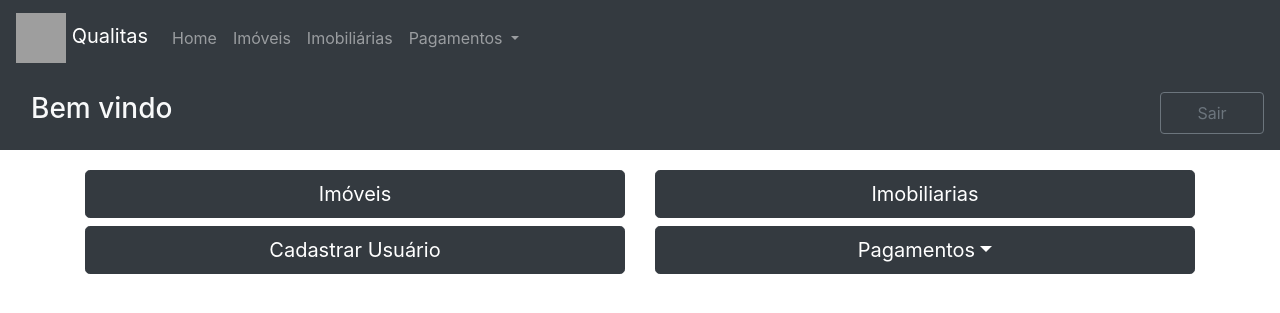
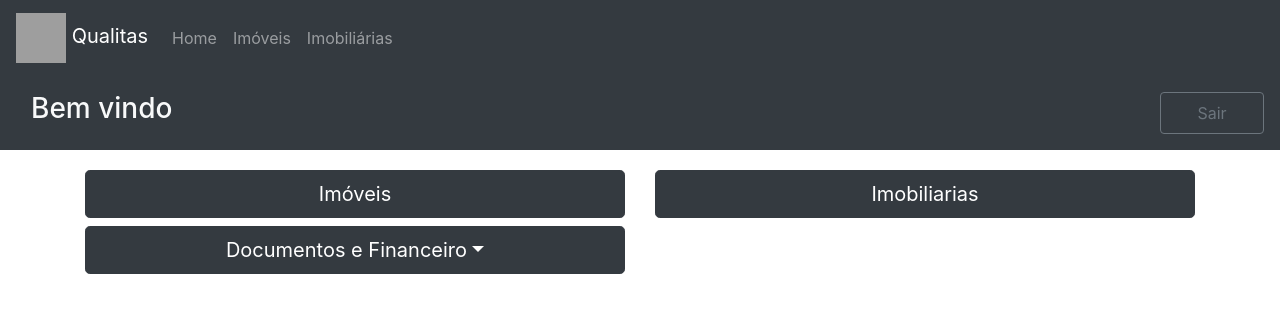
Before and after one commit to aylton-almeida/qualitas, a PHP site: page /pages/admin.php in a window 1280 px wide. Shown: the top 313 px of the page. Run offline with PHP 8.4, Linux system fonts and the light colour scheme; some libraries are stand-ins or nearby versions; grey boxes are pictures that could not be loaded.

Commit message:
pagina de admin com 4 botoes principais

```diff
--- a/css/admin.css
+++ b/css/admin.css
@@ -1,5 +1,9 @@
 #senhaSpan2 {
   background-color: #ffc107
+}
+
+#btnCadastrarUsuario {
+  display: none;
 }
 /* Extra small devices (phones, 600px and down) */
 
--- a/js/admin.js
+++ b/js/admin.js
@@ -1,3 +1,28 @@
+var testeAdmin = false;
+//Pegar usuário atual e testar imobiliaria
+firebase.auth().onAuthStateChanged(function(user) {
+  if (user) {
+    //Pegar usuário no firestore
+    firebase.firestore().collection("usuarios").doc(user.uid).get().then((doc) => {
+        //Pegar imobiliaria do usuário
+        if (doc.data().imobiliaria == "Qualitas Imobiliária e Construtora LTDA") {
+          testeAdmin = true;
+          $("#btnCadastrarUsuario").show();
+        } else {
+          //Caso a imobiliaria não seja qualitas
+          $("#btnCadastrarUsuario").hide();
+        }
+      })
+      .catch((error) => {
+        //Caso não encontre um usuario no firestore
+        $("#btnCadastrarUsuario").hide();
+      })
+  } else {
+    //Caso não tenha usuario cadastrado
+    $("#btnCadastrarUsuario").hide();
+  }
+});
+
 //Esconder contato
 $('#dropdownNavConta').hide();
 
--- a/pageParts/nav.php
+++ b/pageParts/nav.php
@@ -18,16 +18,6 @@
     <!--Pagina com lista de imboliárias  -->
     <li class="nav-item">
       <a class="nav-link <?php if($_SESSION['page'] == "imobiliarias"){echo "active";}?>" href="<?php if($_SESSION['page'] == "home"){echo "pages/imobiliarias.php";}else{echo "../pages/imobiliarias.php";}?>">Imobiliárias</a>
-    </li>
-    <!-- Página para pagamentos -->
-    <li class="nav-item dropdown">
-      <a class="nav-link dropdown-toggle <?php if($_SESSION['page'] == "pagamentos"){echo "active";}?>" href="#" id="navbarDropdownPagamentos" data-toggle="dropdown" aria-haspopup="true" aria-expanded="false">
-          Pagamentos
-        </a>
-      <div class="dropdown-menu bg-dark" aria-labelledby="navbarDropdownPagamentos">
-        <a class="dropdown-item badge-dark" href="#">Registrar pagamentos</a>
-        <a class="dropdown-item badge-dark" href="#">Listar pagamentos</a>
-      </div>
     </li>
   </ul>
     <!-- Dropdown login/admin -->
--- a/pages/admin.php
+++ b/pages/admin.php
@@ -46,19 +46,19 @@
           </div>
         </div>
         <div class="row">
-          <!-- Cadastro usuarios -->
-          <div class="col-sm-6">
-            <button type="button" class="btn btn-dark btn-lg btn-block my-1"  data-toggle="modal" data-target="#modalCadastrarUsuario">Cadastrar Usuário</button>
-          </div>
-          <!-- Contratos -->
-          <div class="col-sm-6">
+          <!-- Financeiro -->
+          <div class="col-sm">
             <div class="dropdown">
-              <button type="button" class="btn btn-dark btn-lg btn-block my-1 dropdown-toggle" id="dropdownPagamentos" data-toggle="dropdown" aria-haspopup="true" aria-expanded="false">Pagamentos</button>
+              <button type="button" class="btn btn-dark btn-lg btn-block my-1 dropdown-toggle" id="dropdownPagamentos" data-toggle="dropdown" aria-haspopup="true" aria-expanded="false">Documentos e Financeiro</button>
               <div class="dropdown-menu btn-block my-0 bg-dark" aria-labelledby="dropdownPagamentos">
-                <button type="button" class="btn btn-dark btn-lg btn-block">Fazer pagamento</button>
-                <button type="button" class="btn btn-dark btn-lg btn-block">Ver pagamentos</button>
+                <button type="button" class="btn btn-dark btn-lg btn-block">Documentos</button>
+                <button type="button" class="btn btn-dark btn-lg btn-block">Pagamentos</button>
               </div>
             </div>
+          </div>
+          <!-- Cadastro usuarios -->
+          <div class="col-sm">
+            <button id="btnCadastrarUsuario" type="button" class="btn btn-dark btn-lg btn-block my-1"  data-toggle="modal" data-target="#modalCadastrarUsuario">Cadastrar Usuário</button>
           </div>
         </div>
         <!-- Modal -->
--- a/pages/imoveis.php
+++ b/pages/imoveis.php
@@ -120,7 +120,7 @@
                   <!-- Estado de aluguel -->
                   <div class="input-group mb-3">
                     <div class="input-group-prepend">
-                      <span class="input-group-text" id="isAlugadoSpan">Estado</span>
+                      <span class="input-group-text" id="isAlugadoSpan">Está Alugado?</span>
                     </div>
                     <select class="custom-select" id="isAlugadoInput" aria-describedby="isAlugadoSpan" name="isAlugado">
                       <option selected>Escolha o estado do imóvel</option>
```
